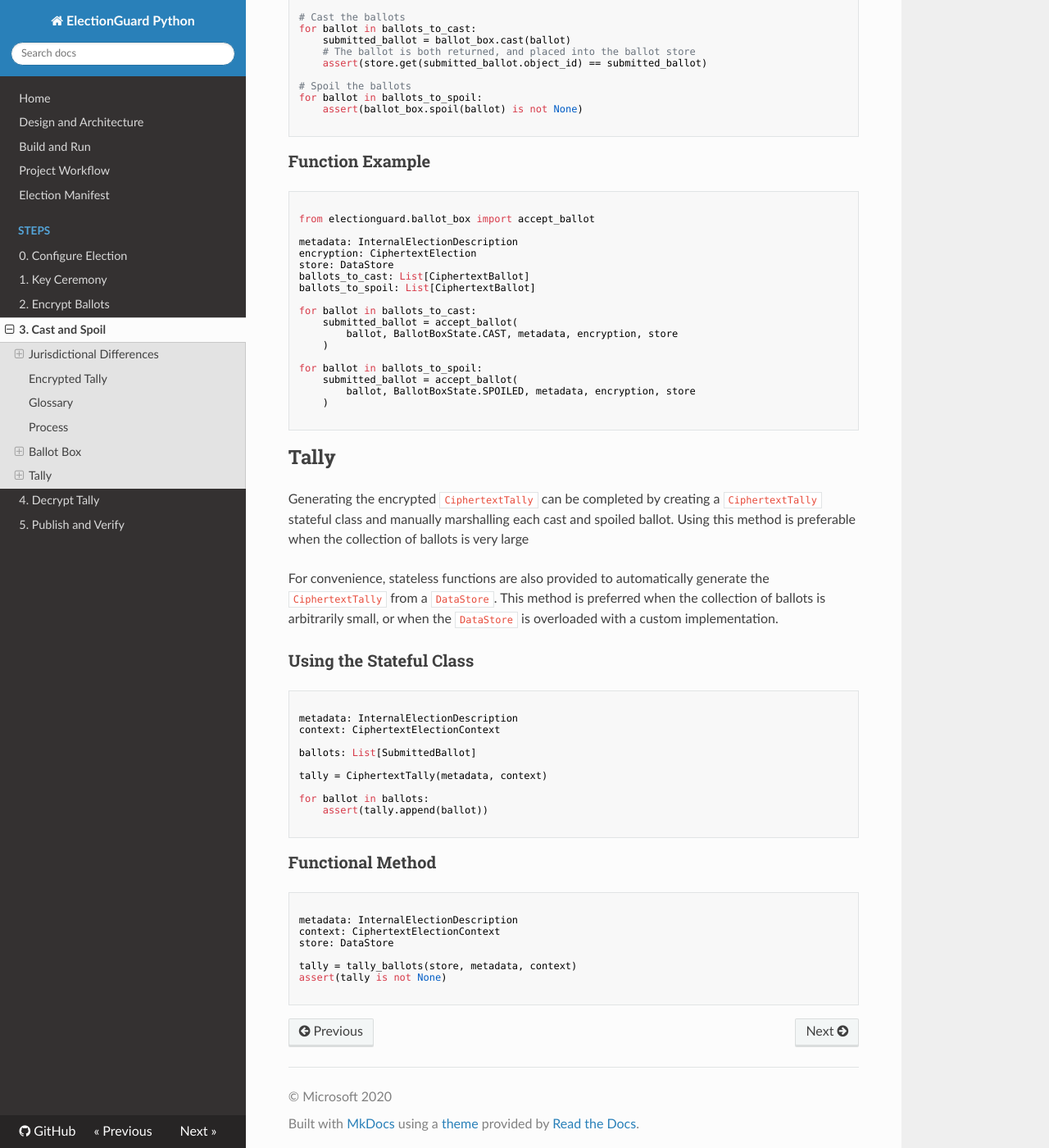
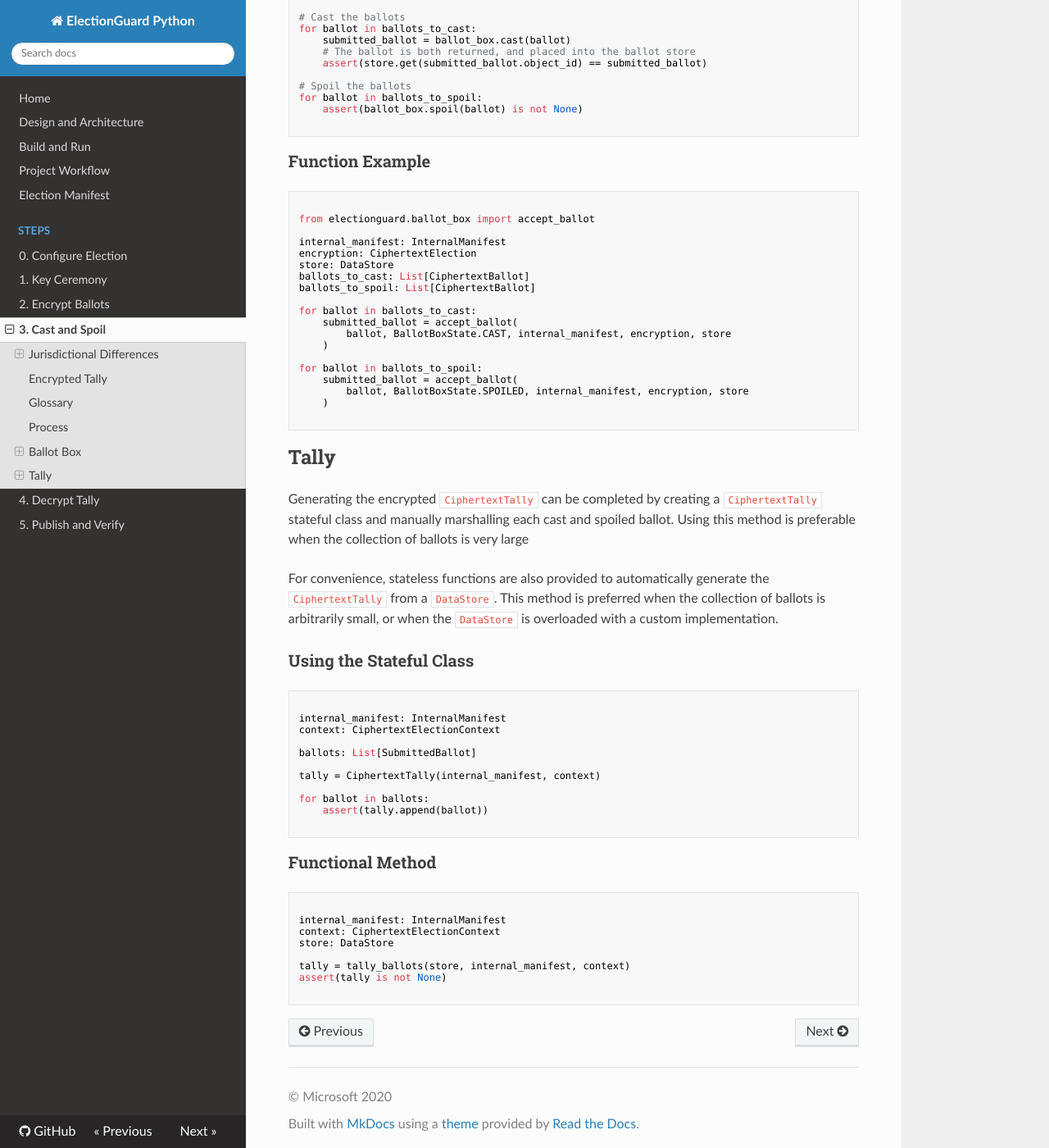
Before and after one commit to Election-Tech-Initiative/electionguard-python, an MkDocs documentation site: the page built from docs/3_Cast_and_Spoil.md, in a window 1280 px wide and 1400 px high, scrolled down 2134 px. Shown: the whole window at 82% size. Built offline with MkDocs 1.6.1, drawn with Linux system fonts in a browser that asks for light colours; nearby versions of some CDN libraries; some of the changed text lies outside the part shown.

Commit message:
📄 Update Documentation with Extra manifest pieces

````diff
--- a/docs/3_Cast_and_Spoil.md
+++ b/docs/3_Cast_and_Spoil.md
@@ -56,14 +56,14 @@ In all cases, a ballot must be marked as either `cast` or `spoiled` to be includ
 
 from electionguard.ballot_box import BallotBox
 
-metadata: InternalElectionDescription
+internal_manifest: InternalManifest
 encryption: CiphertextElection
 store: DataStore
 ballots_to_cast: List[CiphertextBallot]
 ballots_to_spoil: List[CiphertextBallot]
 
 # The Ballot Box is a thin wrapper around the `accept_ballot` function method
-ballot_box = BallotBox(metadata, encryption, store)
+ballot_box = BallotBox(internal_manifest, encryption, store)
 
 # Cast the ballots
 for ballot in ballots_to_cast:
@@ -83,7 +83,7 @@ for ballot in ballots_to_spoil:
 
 from electionguard.ballot_box import accept_ballot
 
-metadata: InternalElectionDescription
+internal_manifest: InternalManifest
 encryption: CiphertextElection
 store: DataStore
 ballots_to_cast: List[CiphertextBallot]
@@ -91,12 +91,12 @@ ballots_to_spoil: List[CiphertextBallot]
 
 for ballot in ballots_to_cast:
     submitted_ballot = accept_ballot(
-        ballot, BallotBoxState.CAST, metadata, encryption, store
+        ballot, BallotBoxState.CAST, internal_manifest, encryption, store
     )
 
 for ballot in ballots_to_spoil:
     submitted_ballot = accept_ballot(
-        ballot, BallotBoxState.SPOILED, metadata, encryption, store
+        ballot, BallotBoxState.SPOILED, internal_manifest, encryption, store
     )
 
 ```
@@ -111,12 +111,12 @@ For convenience, stateless functions are also provided to automatically generate
 
 ```python
 
-metadata: InternalElectionDescription
+internal_manifest: InternalManifest
 context: CiphertextElectionContext
 
 ballots: List[SubmittedBallot]
 
-tally = CiphertextTally(metadata, context)
+tally = CiphertextTally(internal_manifest, context)
 
 for ballot in ballots:
     assert(tally.append(ballot))
@@ -127,11 +127,11 @@ for ballot in ballots:
 
 ```python
 
-metadata: InternalElectionDescription
+internal_manifest: InternalManifest
 context: CiphertextElectionContext
 store: DataStore
 
-tally = tally_ballots(store, metadata, context)
+tally = tally_ballots(store, internal_manifest, context)
 assert(tally is not None)
 
 ```
````
Also changed, not shown: docs/0_Configure_Election.md (+1 -1 lines), docs/2_Encrypt_Ballots.md (+3 -3 lines), docs/4_Decrypt_Tally.md (+2 -2 lines).
